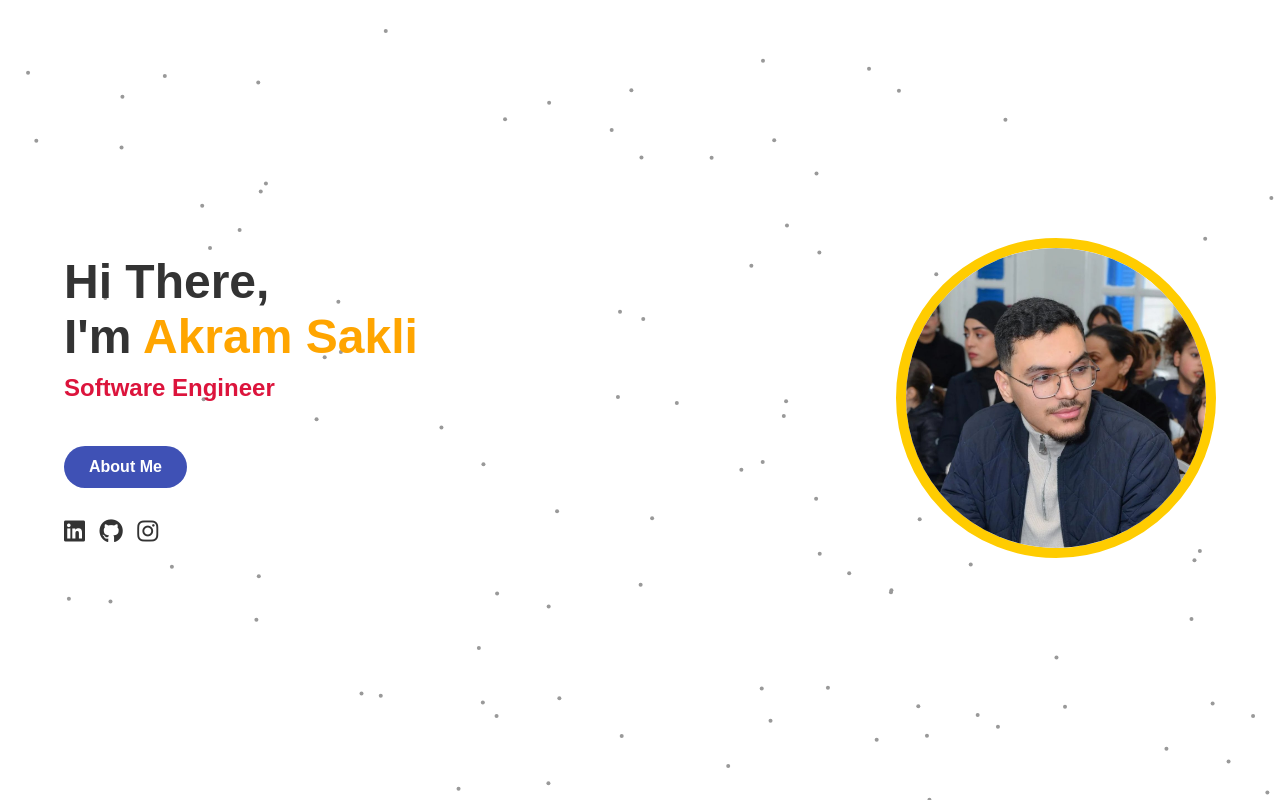
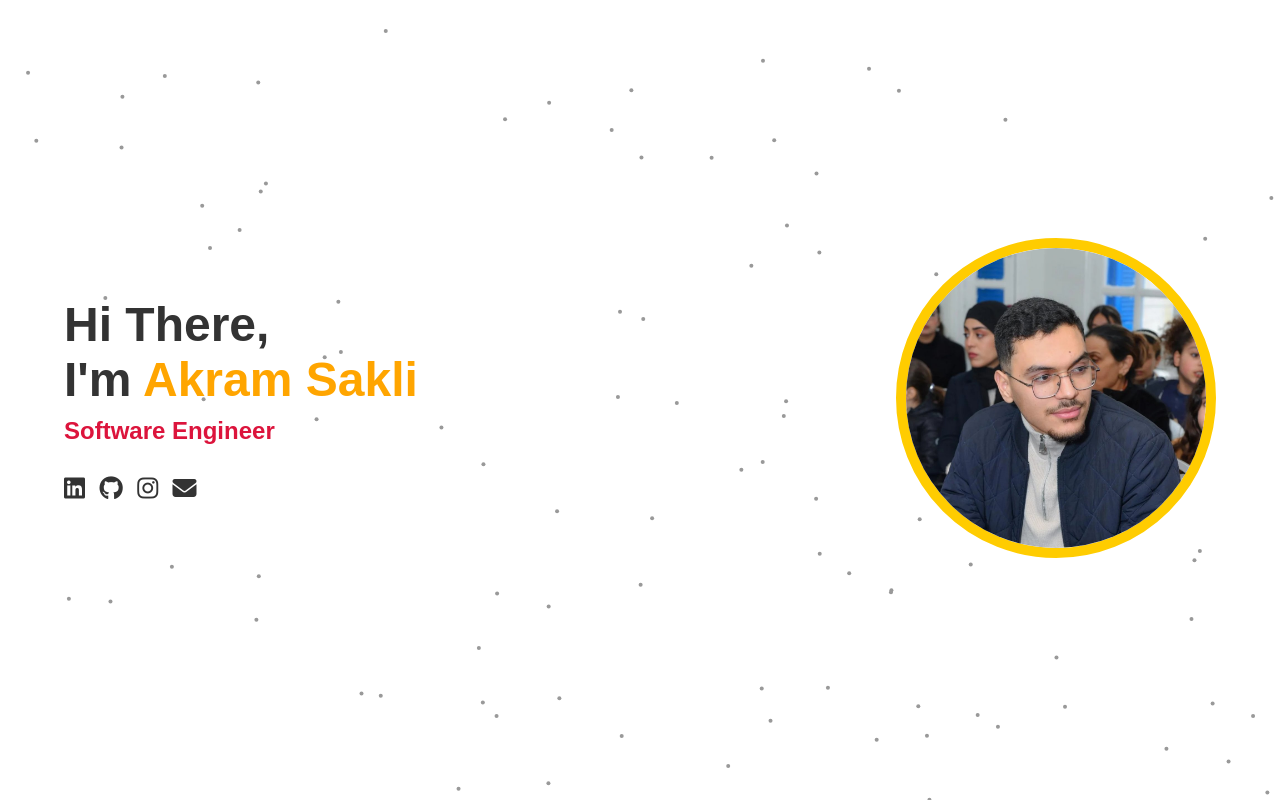
Before and after one commit to akram-sakli/portfolio-akram, a plain HTML site: page index.html in a window 1280 px wide. Drawn offline with Linux system fonts and the light colour scheme.

Commit message:
Add files via upload

```diff
--- a/index.html
+++ b/index.html
@@ -12,13 +12,13 @@
         <div class="text-section">
             <h1>Hi There,<br>I'm <span>Akram Sakli</span></h1>
             <p> <span class="typing">Software Engineer</span></p>
-            <a href="#about" class="btn">About Me</a>
-            <div class="social-icons">
+           <div class="social-icons">
                 <a href="https://www.linkedin.com/in/akram-sakli-b14a36354/?utm_source=share&utm_campaign=share_via&utm_content=profile&utm_medium=android_app"><i class="fab fa-linkedin"></i></a>
                 <a href="https://github.com/dashboard"><i class="fab fa-github"></i></a>
                 <a href="https://www.instagram.com/akramsakli/"><i class="fab fa-instagram"></i></a>
+                <a href="https://mail.google.com/mail/u/1/#inbox"><i class="fas fa-envelope"></i></a>
+            </div>
 
-            </div>
         </div>
         <div class="image-section">
             <img src="akram.jpg" alt="Akram Sakli">
```
